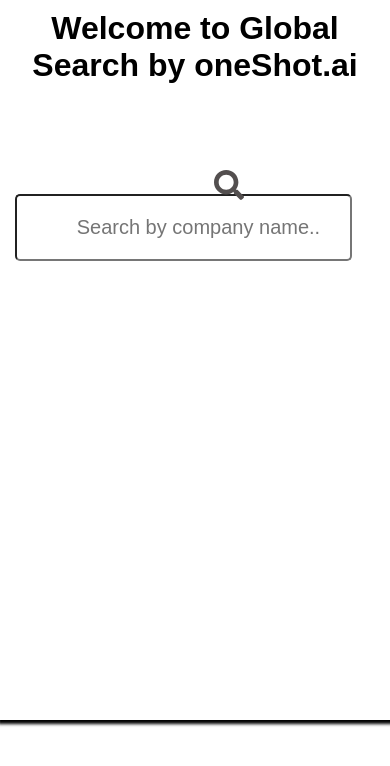
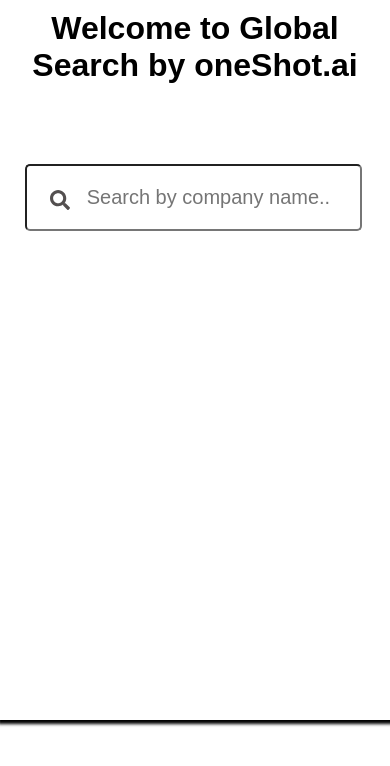
Before and after one commit to mohit355/global-search-frontend, a React (Create React App) app: page / in a window 390 px wide. Shown: the top 766 px of the page. Built offline with nearby package versions, Linux system fonts and the light colour scheme; no server answers.

Commit message:
added responsiveness

```diff
--- a/src/components/company/Company.css
+++ b/src/components/company/Company.css
@@ -127,7 +127,7 @@
 }
 @media only screen and (max-width: 700px) {
   .container {
-    top: 40%;
+    top: 45%;
   }
   .container1 {
     display: flex;
--- a/src/components/searchBar/SearchBar.css
+++ b/src/components/searchBar/SearchBar.css
@@ -28,6 +28,15 @@
     width: 92%;
   }
 }
+@media only screen and (max-width: 399px) {
+  .icon {
+    color: rgb(83, 79, 79);
+    font-size: 20px;
+    position: relative;
+    top: 3px;
+    left: 45px;
+  }
+}
 
 .search-dropdown {
   z-index: 1;
```
